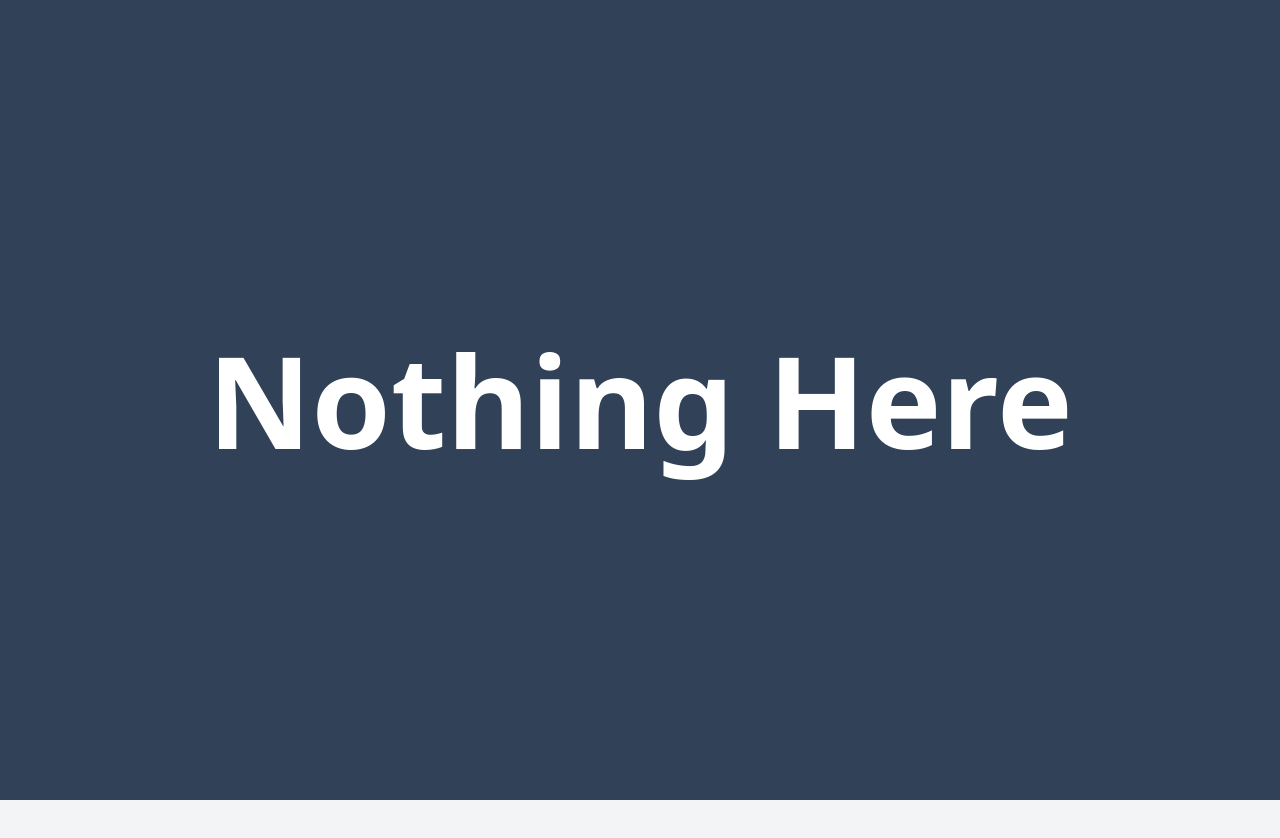
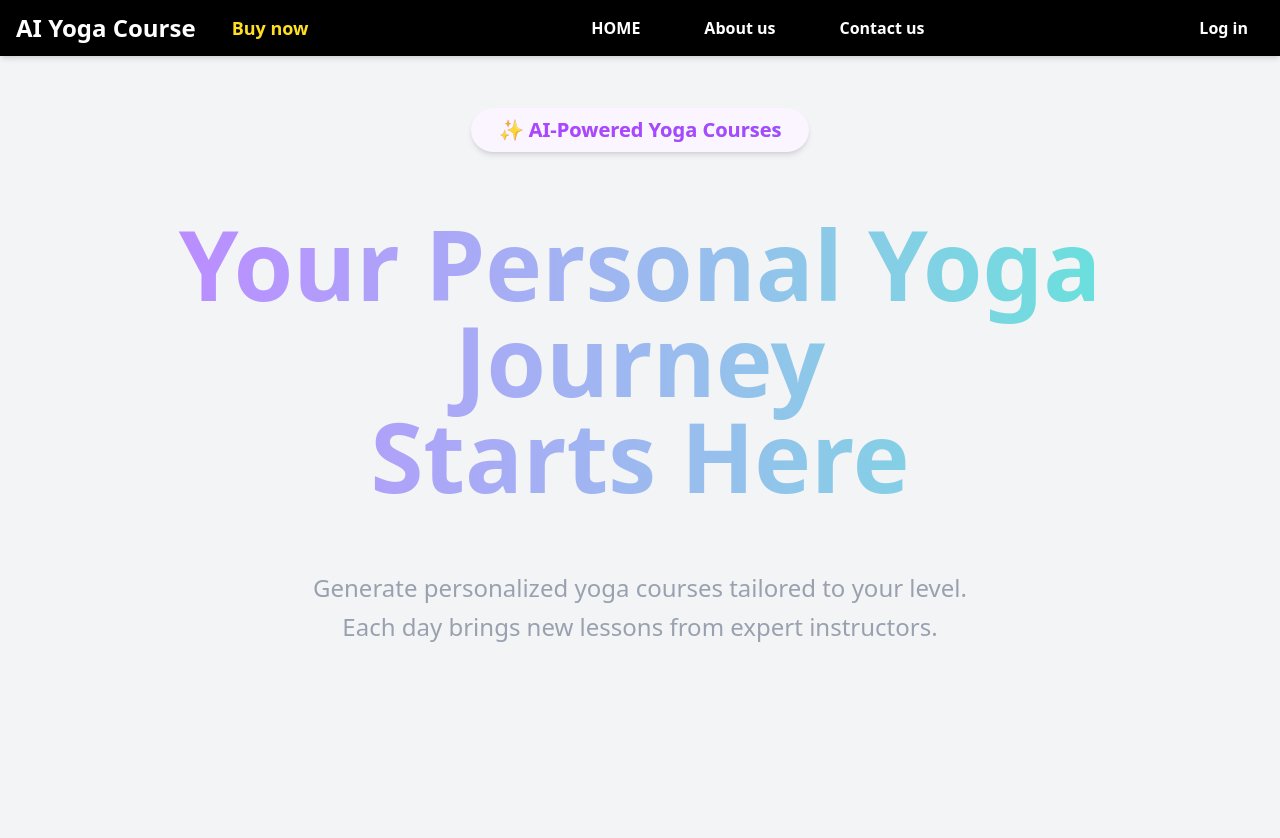
Before and after one commit to notVivekG/yoga-playlist-generator, a website: page src/index.html in a window 1280 px wide. Before the commit the page ends 800 px from the top, so only its background shows below. Drawn offline with nearby package versions, Linux system fonts and the light colour scheme; files that its build step writes are made by us from their sources.

Commit message:
completed nav and header

```diff
--- a/src/index.html
+++ b/src/index.html
@@ -9,9 +9,45 @@
 </head>
 
 <body class="bg-gray-100">
-<div class="flex justify-center items-center h-screen w-screen bg-slate-700 text-white">
-  <h1 class="text-9xl font-bold">Nothing Here</h1>
-</div>
+<nav class=" flex justify-between items-center px-4 py-2 bg-black shadow-md">
+
+    <div class="flex items-center space-x-3">
+      <h1 class="text-2xl font-bold text-white">AI Yoga Course</h1>
+      <h3 id="yt"></h3>
+    </div>
+
+    <ul class="hidden md:flex justify-center items-center space-x-8 ">
+      <li><button class="hover:text-blue-500 hover:bg-white text-white font-semibold px-4 py-2 rounded-md hover:opacity-90">HOME</button></li>
+      <li><button class="hover:text-blue-500 hover:bg-white text-white font-semibold px-4 py-2 rounded-md hover:opacity-90">About us</button></li>
+      <li><button class="hover:text-blue-500 hover:bg-white text-white font-semibold px-4 py-2 rounded-md hover:opacity-90">Contact us</button></li>
+    </ul>
+
+    <div>
+      <button class="hover:text-blue-500 hover:bg-white text-white px-4 py-2 rounded-md font-semibold hover:opacity-90">Log in</button>
+    </div>
+
+  </nav>
+
+
+  <section id="header" class="flex flex-col items-center  text-center h-screen px-4 pt-5">
+    <div class="inline bg-purple-50 px-7 py-2 mb-16 mt-8 text-xl font-semibold rounded-full shadow-md ">
+      <button class="  text-purple-500 bg-linear-to-r from-purple-400 to-teal-300 bg-clip-text hover:text-transparent transition-all duration-700 ease-in-out">
+      ✨ AI-Powered Yoga Courses
+      </button>
+    </div>
+
+    <h1 class="
+    text-5xl md:text-8xl font-bold mb-16 bg-linear-to-r from-purple-400 to-teal-300 bg-clip-text text-transparent transition-all duration-700 ease-in-out">
+      Your Personal Yoga Journey
+      <br>Starts Here
+    </h1>
+
+    <p class="text-gray-400 space-y-10 text-2xl  leading-relaxed">
+      Generate personalized yoga courses tailored to your level.<br>
+      Each day brings new lessons from expert instructors.
+    </p>
+  </section>
+
 
 
 </body>
```
